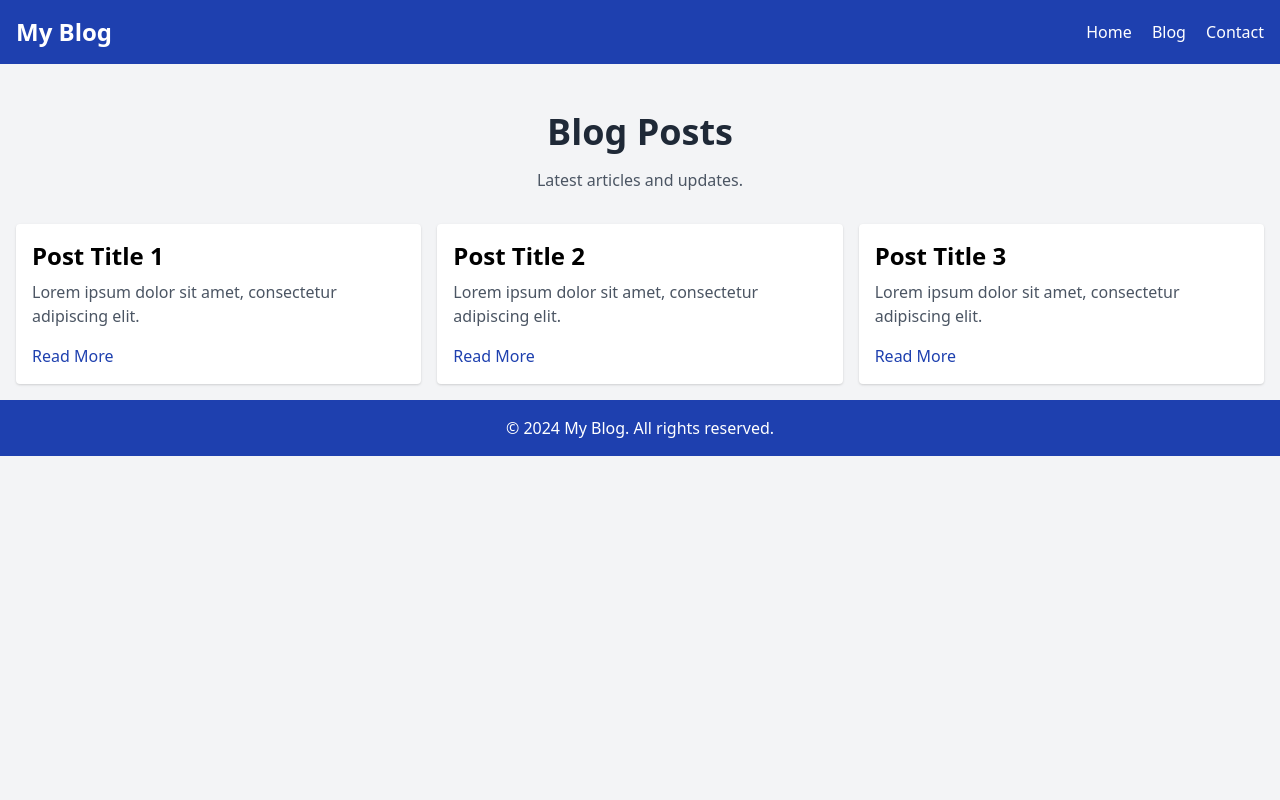
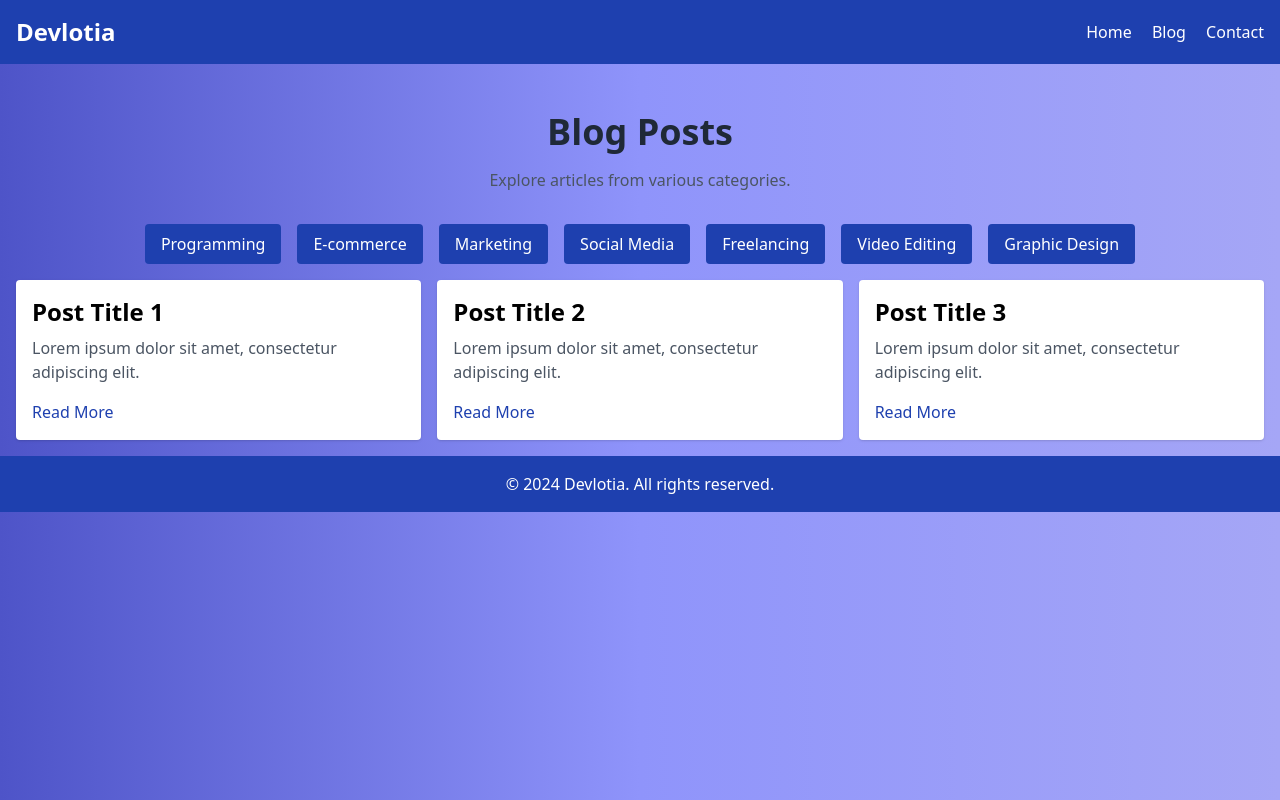
Before and after one commit to Raniapcx/Blog, a plain HTML site: page blog.html in a window 1280 px wide. Drawn offline with nearby package versions, Linux system fonts and the light colour scheme.

Commit message:
Update blog.html

```diff
--- a/blog.html
+++ b/blog.html
@@ -3,13 +3,32 @@
 <head>
     <meta charset="UTF-8">
     <meta name="viewport" content="width=device-width, initial-scale=1.0">
-    <title>My Blog - Blog</title>
+    <title>Devlotia - Blog</title>
     <link href="https://cdn.jsdelivr.net/npm/tailwindcss@2.2.19/dist/tailwind.min.css" rel="stylesheet">
+    <style>
+        body {
+            background: linear-gradient(to right, #4e54c8, #8f94fb, #a5a6f6);
+        }
+        .transition {
+            transition: all 0.3s ease-in-out;
+        }
+        .fade-in {
+            opacity: 0;
+            transform: translateY(20px);
+            animation: fadeIn 0.5s forwards;
+        }
+        @keyframes fadeIn {
+            to {
+                opacity: 1;
+                transform: translateY(0);
+            }
+        }
+    </style>
 </head>
 <body class="bg-gray-100">
     <header class="bg-blue-800 text-white p-4">
         <div class="container mx-auto flex justify-between items-center">
-            <h1 class="text-2xl font-bold">My Blog</h1>
+            <h1 class="text-2xl font-bold">Devlotia</h1>
             <nav class="space-x-4">
                 <a href="index.html" class="hover:text-gray-300 transition">Home</a>
                 <a href="blog.html" class="hover:text-gray-300 transition">Blog</a>
@@ -18,11 +37,20 @@
         </div>
     </header>
     <main class="container mx-auto p-4">
-        <section class="text-center my-8">
+        <section class="text-center my-8 fade-in">
             <h2 class="text-4xl font-bold text-gray-800">Blog Posts</h2>
-            <p class="text-gray-600 mt-4">Latest articles and updates.</p>
+            <p class="text-gray-600 mt-4">Explore articles from various categories.</p>
         </section>
-        <section class="grid grid-cols-1 md:grid-cols-2 lg:grid-cols-3 gap-4">
+        <section class="flex justify-center space-x-4 mb-4 fade-in">
+            <a href="#" class="bg-blue-800 text-white px-4 py-2 rounded hover:bg-blue-700 transition">Programming</a>
+            <a href="#" class="bg-blue-800 text-white px-4 py-2 rounded hover:bg-blue-700 transition">E-commerce</a>
+            <a href="#" class="bg-blue-800 text-white px-4 py-2 rounded hover:bg-blue-700 transition">Marketing</a>
+            <a href="#" class="bg-blue-800 text-white px-4 py-2 rounded hover:bg-blue-700 transition">Social Media</a>
+            <a href="#" class="bg-blue-800 text-white px-4 py-2 rounded hover:bg-blue-700 transition">Freelancing</a>
+            <a href="#" class="bg-blue-800 text-white px-4 py-2 rounded hover:bg-blue-700 transition">Video Editing</a>
+            <a href="#" class="bg-blue-800 text-white px-4 py-2 rounded hover:bg-blue-700 transition">Graphic Design</a>
+        </section>
+        <section class="grid grid-cols-1 md:grid-cols-2 lg:grid-cols-3 gap-4 fade-in">
             <div class="bg-white p-4 rounded shadow transition hover:shadow-lg">
                 <h3 class="text-2xl font-bold">Post Title 1</h3>
                 <p class="text-gray-600 mt-2">Lorem ipsum dolor sit amet, consectetur adipiscing elit.</p>
@@ -41,7 +69,7 @@
         </section>
     </main>
     <footer class="bg-blue-800 text-white p-4 text-center">
-        <p>&copy; 2024 My Blog. All rights reserved.</p>
+        <p>&copy; 2024 Devlotia. All rights reserved.</p>
     </footer>
 </body>
 </html>
```
